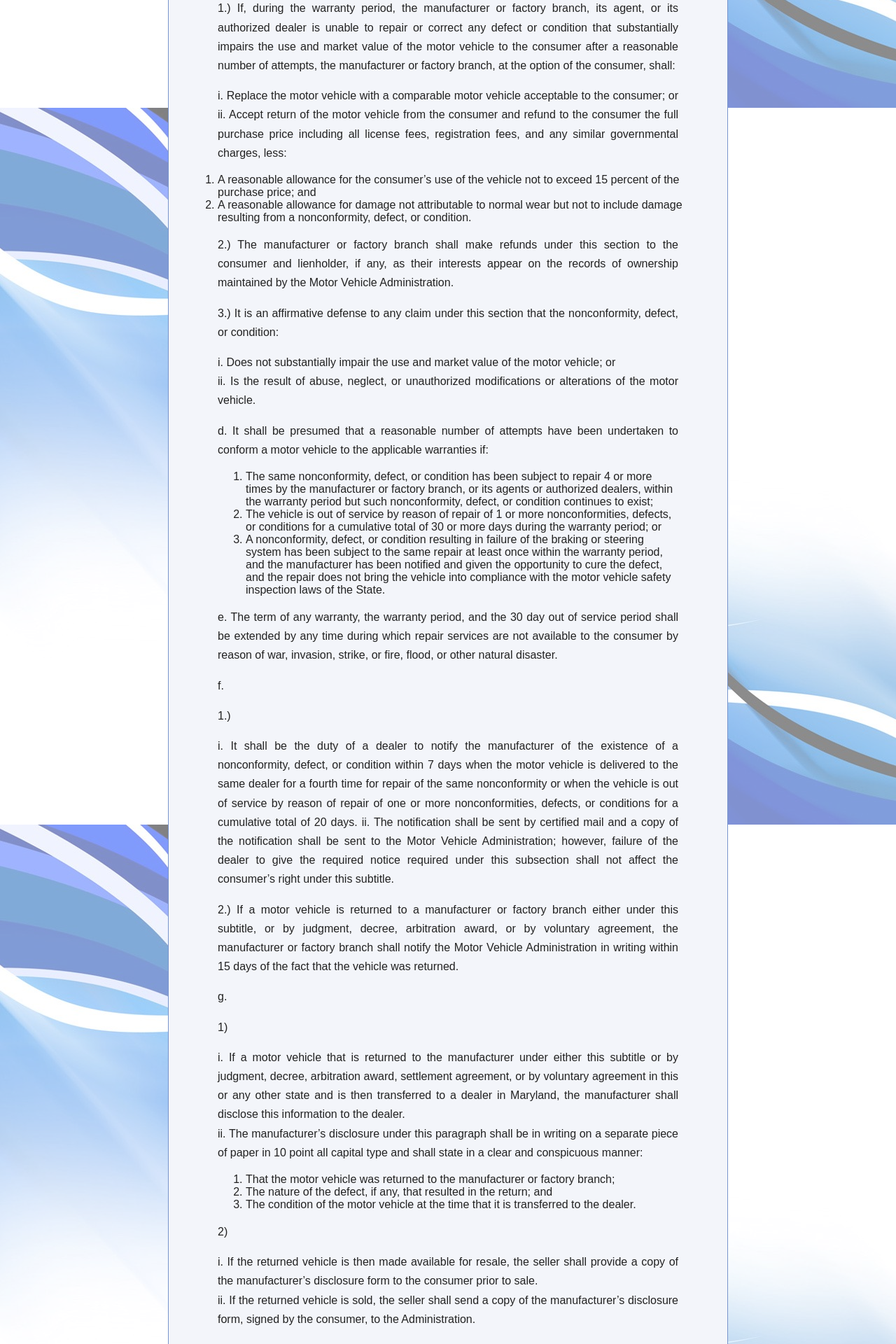
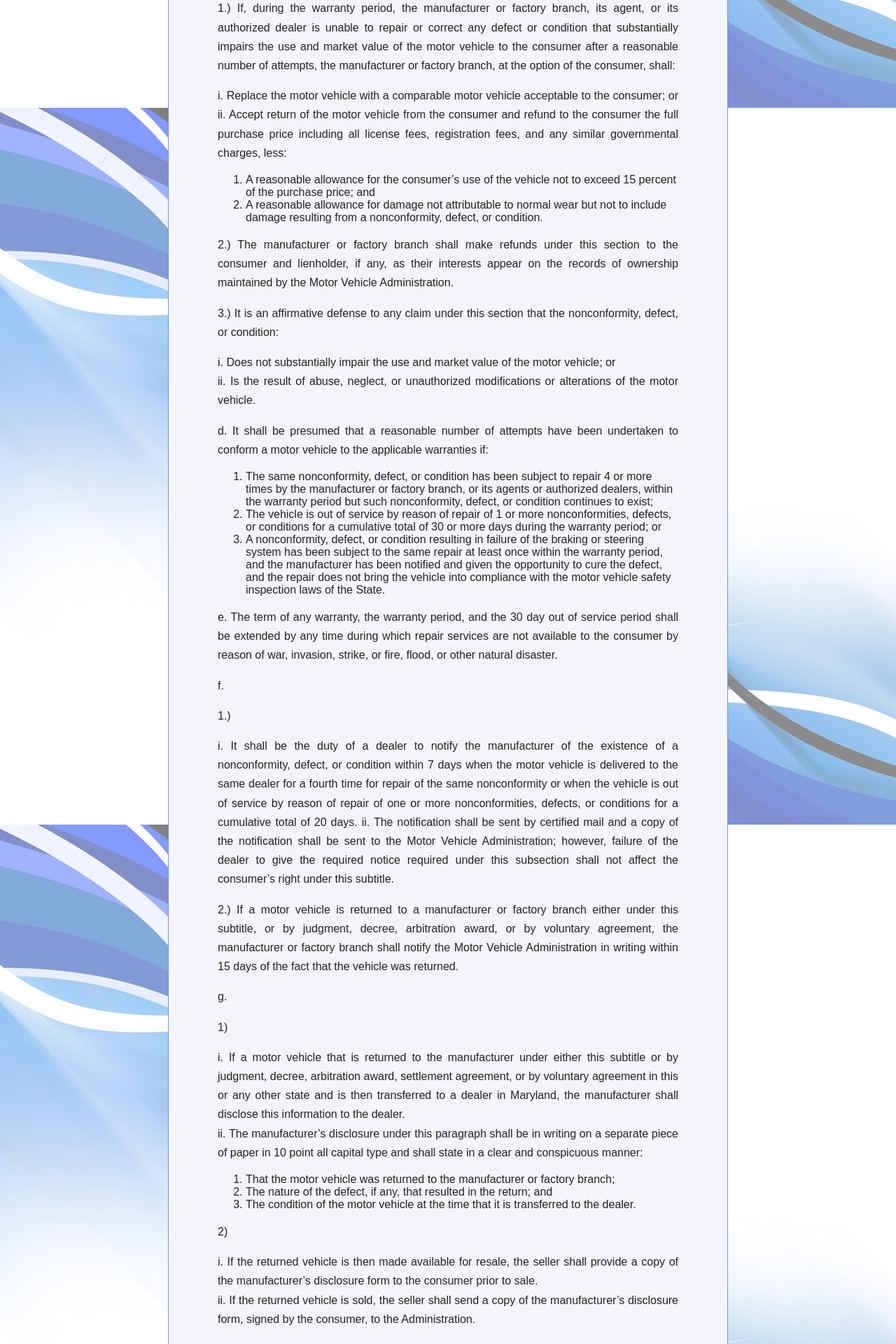
Before and after one commit to lemonlawaz/lemonlawaz.github.io, a Jekyll site: the page built from lemonlaws/maryland.md, in a window 1280 px wide. Shown: the part 1894-3814 px from the top of the page at 70% size. Built offline with Jekyll 4.4.1, drawn with Linux system fonts in a browser that asks for light colours; Markdown is read by kramdown in place of the engine named in the settings.

```diff
--- a/lemonlaws/maryland.md
+++ b/lemonlaws/maryland.md
@@ -60,8 +60,8 @@ seo: Maryland Lemon Law
   >i. Replace the motor vehicle with a comparable motor vehicle acceptable to the consumer; or
   >ii. Accept return of the motor vehicle from the consumer and refund to the consumer the full purchase price including all license fees, registration fees, and any similar governmental charges, less:
 
-  1. A reasonable allowance for the consumer's use of the vehicle not to exceed 15 percent of the purchase price; and
-  2. A reasonable allowance for damage not attributable to normal wear but not to include damage resulting from a nonconformity, defect, or condition.
+  >1. A reasonable allowance for the consumer's use of the vehicle not to exceed 15 percent of the purchase price; and
+  >2. A reasonable allowance for damage not attributable to normal wear but not to include damage resulting from a nonconformity, defect, or condition.
 
 >2.) The manufacturer or factory branch shall make refunds under this section to the consumer and lienholder, if any, as their interests appear on the records of ownership maintained by the Motor Vehicle Administration.
 
@@ -143,8 +143,8 @@ seo: Maryland Lemon Law
 
 >a. <br>
 
-  1. If a dealer, manufacturer, factory branch, or distributor is required under a judgment, decree, arbitration award, or settlement agreement to accept, or by voluntary agreement accepts, return of a motor vehicle from a consumer, the consumer shall be entitled to recover from the Motor Vehicle Administration the excise taxes originally paid by the consumer, subject to subsection (b) of this section.
-  2. <br>
+  >1. If a dealer, manufacturer, factory branch, or distributor is required under a judgment, decree, arbitration award, or settlement agreement to accept, or by voluntary agreement accepts, return of a motor vehicle from a consumer, the consumer shall be entitled to recover from the Motor Vehicle Administration the excise taxes originally paid by the consumer, subject to subsection (b) of this section.
+  >2. <br>
 
   >i. If a dealer, manufacturer, factory branch, or distributor replaces a motor vehicle with a comparable motor vehicle under ? 14-1502(c)(1)(i) of this subtitle, the Motor Vehicle Administration shall allow a credit against the excise tax imposed for the replacement vehicle in the amount of the excise taxes originally paid by the consumer for the returned vehicle, subject to subsection (b) of this section. <br>
   >ii. <br>
```
